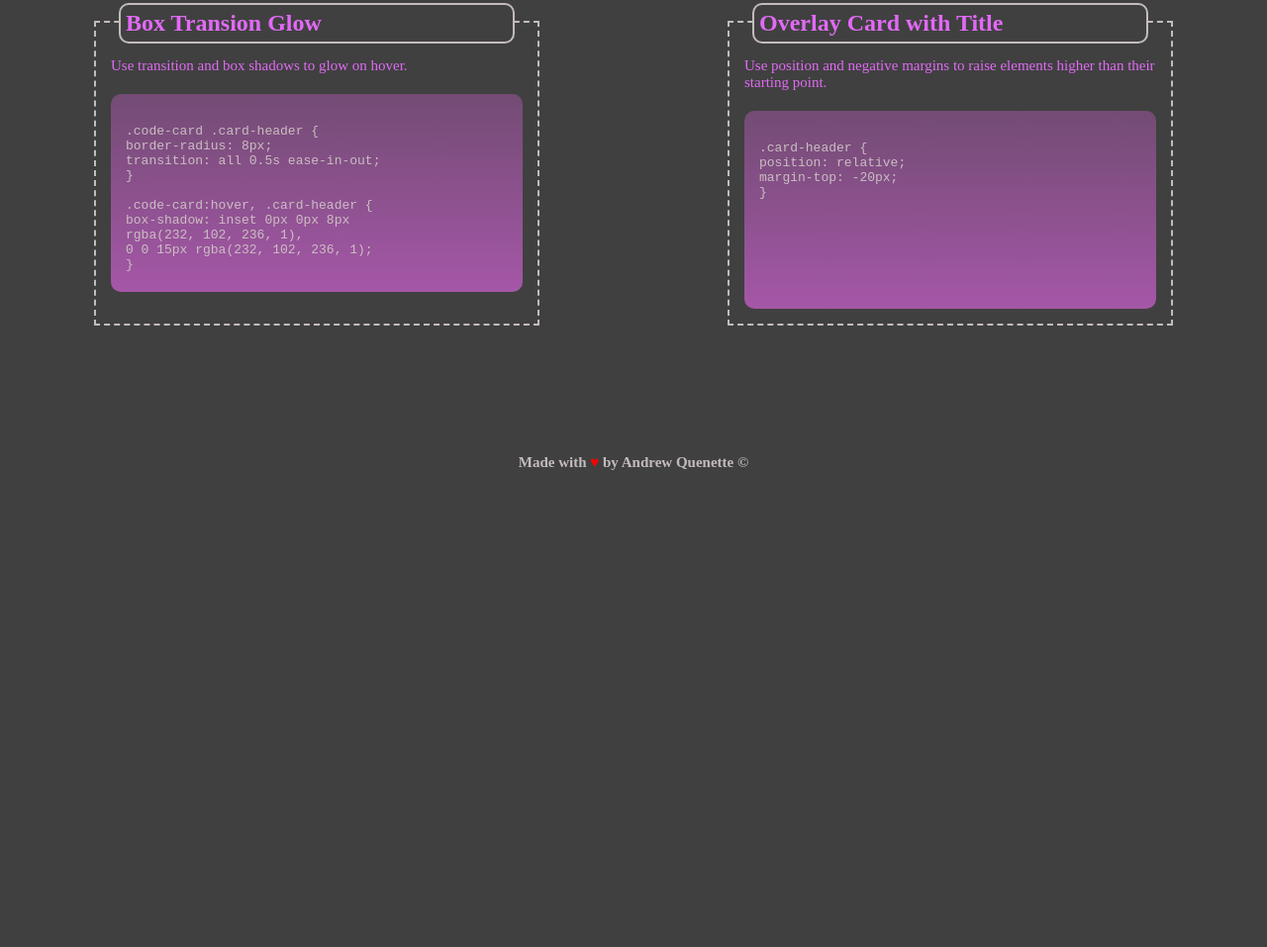
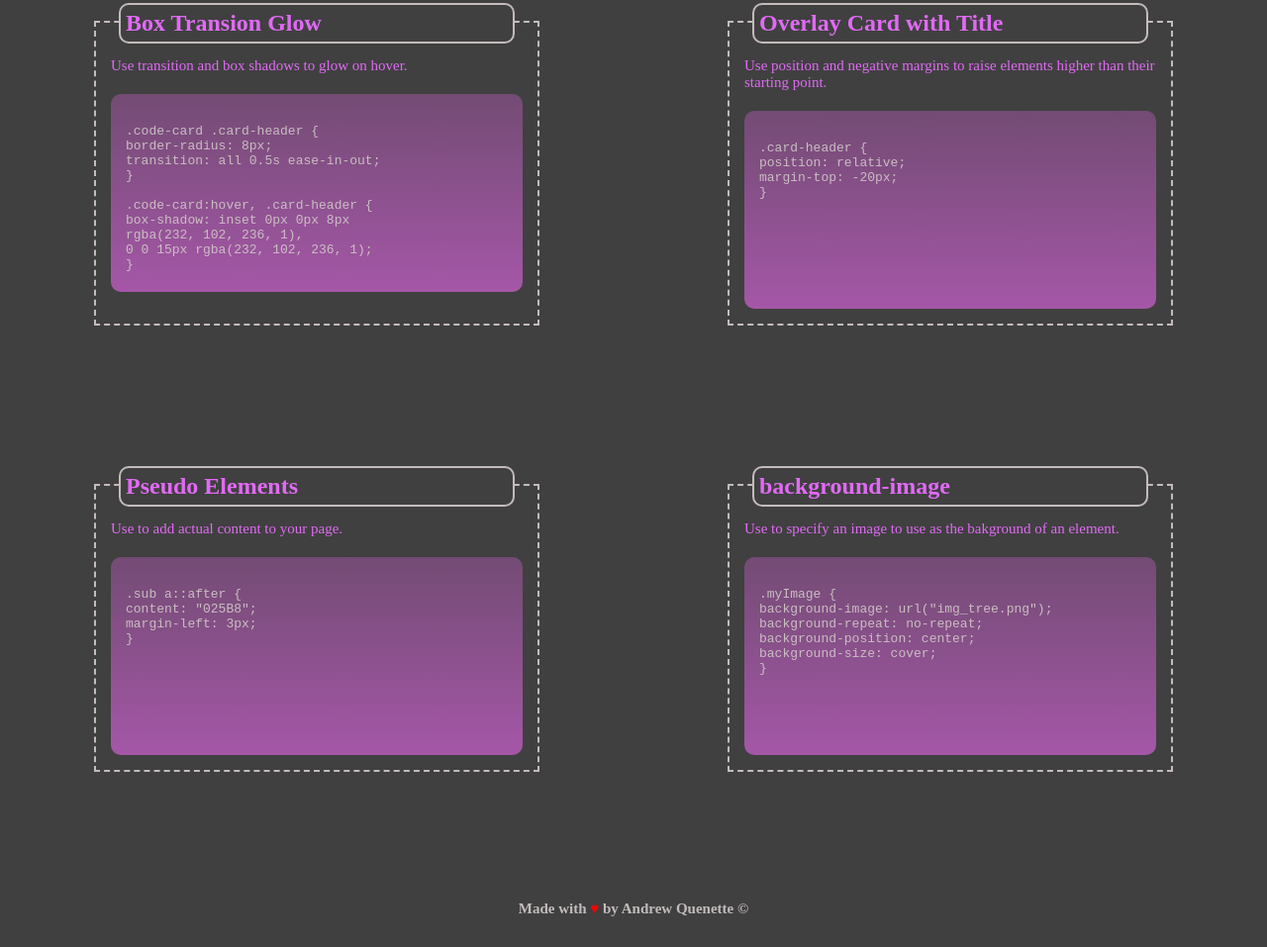
Before and after one commit to and1roxx43/Css-Snippets, a plain HTML site: page index.html in a window 1280 px wide. Shown: the part 1090-2047 px from the top of the page at 99% size. Before the commit the page ends 1596 px from the top, so only its background shows below. Drawn offline with Linux system fonts and the light colour scheme.

Commit message:
Added 2 more tiles to page

```diff
--- a/index.html
+++ b/index.html
@@ -116,6 +116,38 @@ margin-top: -20px;
               </pre>
               </div>
               </section>
+
+              <section class="code-block">
+                <div class="box">
+                  <h2 class="flexrow">Pseudo Elements</h2>
+                  <p>Use to add actual content to your page.</p>
+              <pre>
+               <code>
+.sub a::after {
+content: "025B8";
+margin-left: 3px;
+}
+               </code>
+              </pre>
+              </div>
+              </section>
+
+              <section class="code-block">
+                <div class="box">
+                  <h2 class="flexrow">background-image</h2>
+                  <p>Use to specify an image to use as the bakground of an element.</p>
+              <pre>
+               <code>
+.myImage {
+background-image: url("img_tree.png");
+background-repeat: no-repeat;
+background-position: center;
+background-size: cover;
+}
+               </code>
+              </pre>
+              </div>
+              </section>
         </main>
 
         <footer>
```
